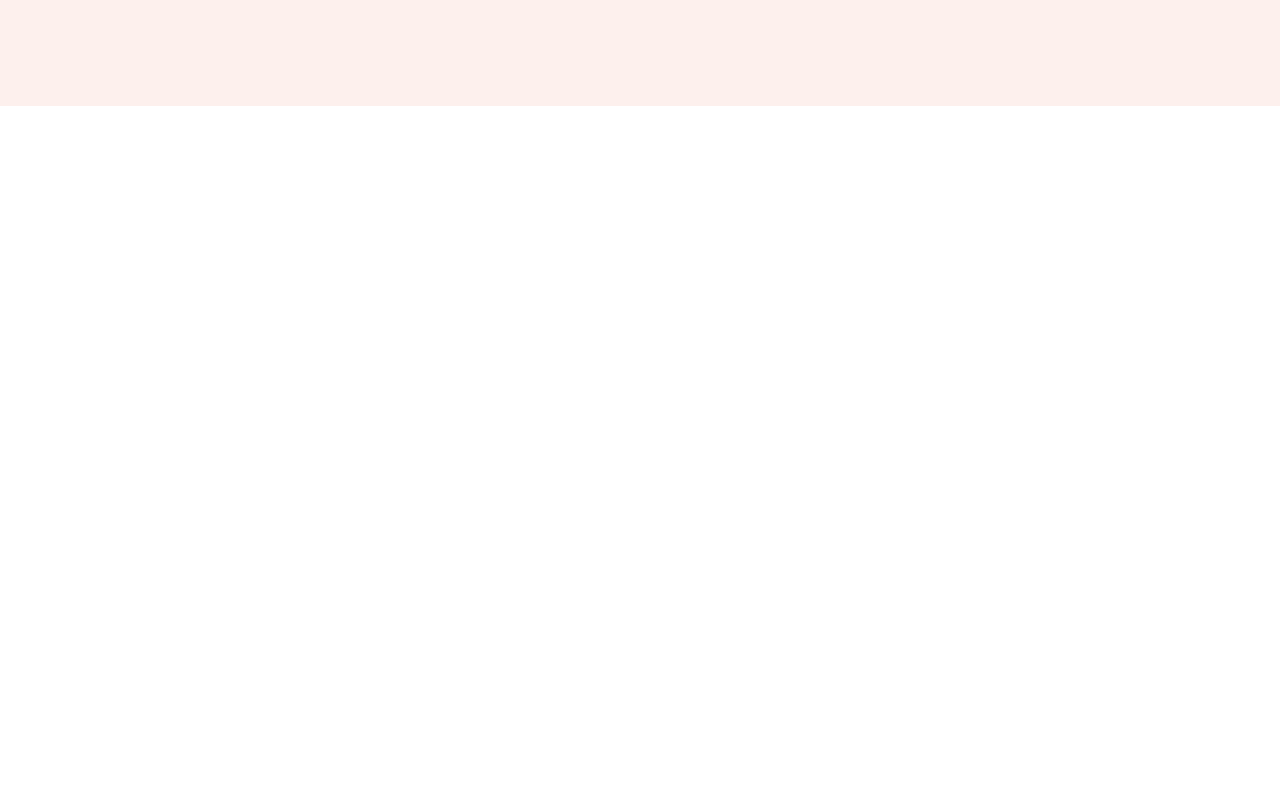
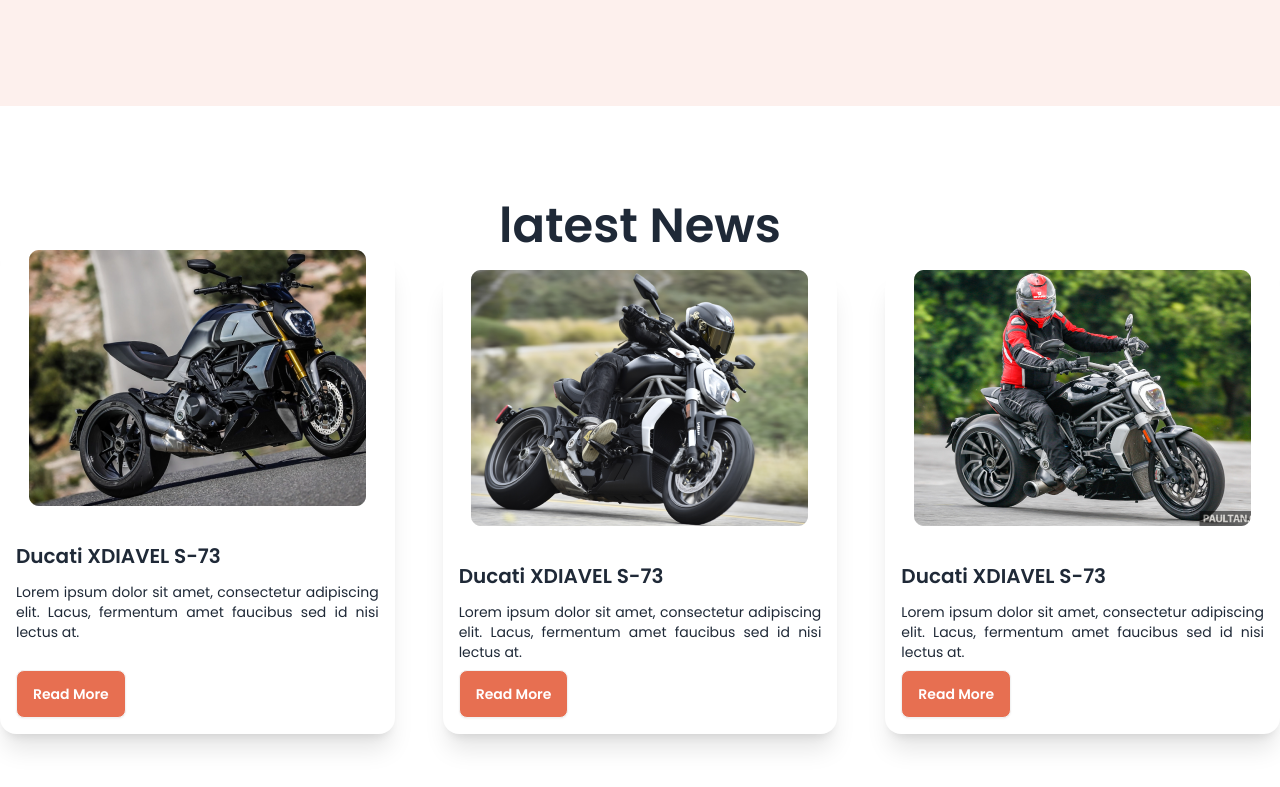
Before and after one commit to raihan-naime/biker-zone-resources, a plain HTML site: page index.html in a window 1280 px wide. Shown: the part 517-1304 px from the top of the page. Before the commit the page ends 800 px from the top, so only its background shows below. Drawn offline with nearby package versions, Linux system fonts and the light colour scheme.

Commit message:
added latest bike section

```diff
--- a/index.html
+++ b/index.html
@@ -156,7 +156,72 @@
      </header>
 
      <!-- main section -->
-      <main class="md:container mx-auto"></main>
+      <main class="md:container mx-auto">
+
+             <!-- featured biker section homework -->
+      <section></section>
+
+      <!-- latest bike section -->
+       <section class="my-24">
+        <h3 class="text-5xl font-semibold text-center mx-auto">latest News</h3>
+
+        <!-- cards-->
+         <div class="grid grid-cols-1 space-y-5 gap-12 md:grid-cols-2 lg:grid-cols-3">
+
+          <!-- card 1 -->
+          <div class="card card-compact bg-base-100 shadow-xl space-y-5">
+            <figure>
+              <img
+                src="./images/others/latest1.png"
+                alt="Shoes" />
+            </figure>
+            <div class="card-body">
+              <h2 class="card-title">Ducati XDIAVEL S-73</h2>
+              <p class="text-justify">Lorem ipsum dolor sit amet, consectetur adipiscing elit. Lacus, fermentum amet faucibus sed id nisi lectus at.</p>
+              <div class="card-actions">
+                <button class="btn bg-bike-primary text-white">Read More</button>
+              </div>
+            </div>
+          </div>
+
+          <!-- card 2 -->
+          <div class="card card-compact bg-base-100 shadow-xl space-y-5">
+            <figure>
+              <img
+                src="./images/others/latest2.png"
+                alt="Shoes" />
+            </figure>
+            <div class="card-body">
+              <h2 class="card-title">Ducati XDIAVEL S-73</h2>
+              <p class="text-justify">Lorem ipsum dolor sit amet, consectetur adipiscing elit. Lacus, fermentum amet faucibus sed id nisi lectus at.</p>
+              <div class="card-actions">
+                <button class="btn bg-bike-primary text-white">Read More</button>
+              </div>
+            </div>
+          </div>
+
+          <!-- card 3 -->
+          <div class="card card-compact bg-base-100 shadow-xl space-y-5">
+            <figure>
+              <img
+                src="./images/others/latest3.png"
+                alt="Shoes" />
+            </figure>
+            <div class="card-body">
+              <h2 class="card-title">Ducati XDIAVEL S-73</h2>
+              <p class="text-justify">Lorem ipsum dolor sit amet, consectetur adipiscing elit. Lacus, fermentum amet faucibus sed id nisi lectus at.</p>
+              <div class="card-actions">
+                <button class="btn bg-bike-primary text-white">Read More</button>
+              </div>
+            </div>
+          </div>
+
+         </div>
+
+       </section>
+
+      </main>
+
 
     <!-- footer section -->
      <footer></footer>
```
